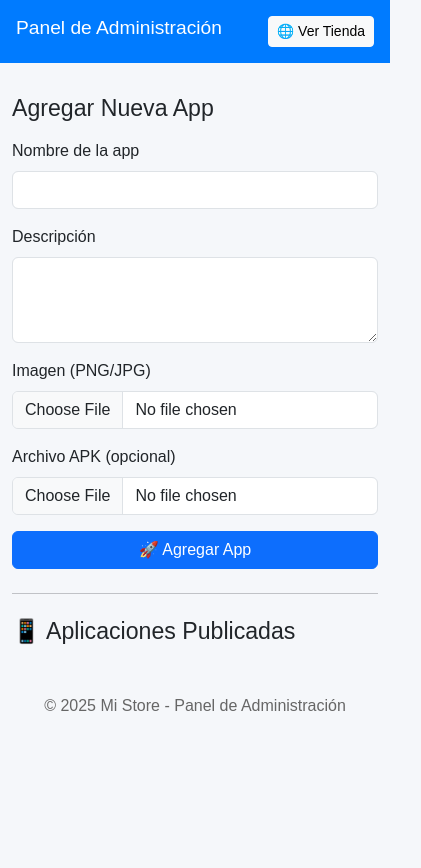
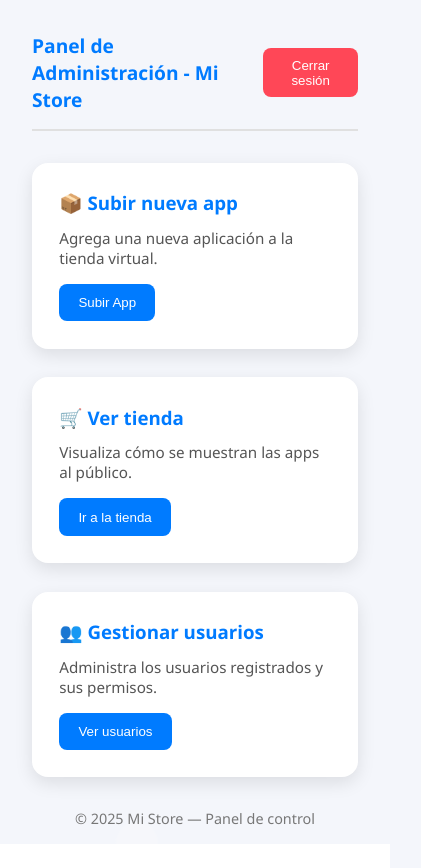
Before and after one commit to asitioweb764-design/mi-store, a website: page mi-store/public/admin.html in a window 390 px wide. Shown: the whole page, 421 px wide, since content can reach past the window. Before the commit the page ends 844 px from the top, so only its background shows below. Drawn offline with nearby package versions, Linux system fonts and the light colour scheme; no server answers.

Commit message:
Update admin.html

```diff
--- a/mi-store/public/admin.html
+++ b/mi-store/public/admin.html
@@ -3,210 +3,312 @@
 <head>
   <meta charset="UTF-8" />
   <meta name="viewport" content="width=device-width, initial-scale=1.0" />
-  <title>Panel Admin | Mi Store</title>
-  <link
-    href="https://cdn.jsdelivr.net/npm/bootstrap@5.3.0/dist/css/bootstrap.min.css"
-    rel="stylesheet"
-  />
+  <title>Panel de Administración - Mi Store</title>
+
   <style>
+    /* =============== RESETEO =============== */
+    * {
+      box-sizing: border-box;
+      margin: 0;
+      padding: 0;
+    }
+
     body {
-      background-color: #f5f7fa;
-      font-family: "Poppins", sans-serif;
+      font-family: "Poppins", "Segoe UI", sans-serif;
+      background: #f4f6fb;
+      color: #333;
+      overflow-x: hidden;
+      min-height: 100vh;
+      transition: background 0.6s ease;
     }
+
+    /* =============== PANTALLA DE CARGA =============== */
+    .splash-screen {
+      position: fixed;
+      top: 0;
+      left: 0;
+      width: 100%;
+      height: 100%;
+      background: linear-gradient(135deg, #007bff, #00c6ff);
+      display: flex;
+      flex-direction: column;
+      align-items: center;
+      justify-content: center;
+      z-index: 1000;
+      animation: fadeOut 1s ease forwards;
+      animation-delay: 2.8s;
+    }
+
+    @keyframes fadeOut {
+      to {
+        opacity: 0;
+        visibility: hidden;
+      }
+    }
+
+    .splash-logo {
+      width: 110px;
+      height: 110px;
+      border-radius: 50%;
+      background: white;
+      display: flex;
+      align-items: center;
+      justify-content: center;
+      font-size: 2.5rem;
+      color: #007bff;
+      font-weight: bold;
+      box-shadow: 0 0 30px rgba(255, 255, 255, 0.5);
+      animation: logoPop 1.3s ease forwards;
+    }
+
+    @keyframes logoPop {
+      0% { transform: scale(0.5); opacity: 0; }
+      60% { transform: scale(1.2); opacity: 1; }
+      100% { transform: scale(1); }
+    }
+
+    .splash-text {
+      color: white;
+      margin-top: 1.5rem;
+      font-size: 1.2rem;
+      font-weight: 500;
+      letter-spacing: 0.5px;
+      animation: fadeInText 2s ease-in;
+    }
+
+    @keyframes fadeInText {
+      from { opacity: 0; }
+      to { opacity: 1; }
+    }
+
+    /* =============== ANIMACIÓN DE BURBUJAS FONDO =============== */
+    .bubble {
+      position: absolute;
+      bottom: -150px;
+      background: rgba(255, 255, 255, 0.2);
+      border-radius: 50%;
+      animation: rise 10s infinite ease-in;
+      z-index: -1;
+    }
+
+    @keyframes rise {
+      0% { transform: translateY(0) scale(1); opacity: 1; }
+      100% { transform: translateY(-120vh) scale(1.5); opacity: 0; }
+    }
+
+    /* =============== PANEL ADMIN =============== */
+    .admin-panel {
+      opacity: 0;
+      transform: translateY(20px);
+      animation: showPanel 1s ease forwards;
+      animation-delay: 3.1s;
+      padding: 2rem;
+    }
+
+    @keyframes showPanel {
+      to {
+        opacity: 1;
+        transform: translateY(0);
+      }
+    }
+
     header {
-      background: #007bff;
-      color: white;
-      padding: 1rem;
       display: flex;
       justify-content: space-between;
       align-items: center;
+      padding-bottom: 1rem;
+      border-bottom: 2px solid #e0e0e0;
     }
+
     header h1 {
-      font-size: 1.5rem;
+      color: #007bff;
+      font-weight: 600;
+      font-size: 1.6rem;
     }
-    .container {
+
+    .logout-btn {
+      background: #ff4757;
+      border: none;
+      color: white;
+      padding: 0.6rem 1.2rem;
+      border-radius: 0.5rem;
+      cursor: pointer;
+      transition: all 0.3s ease;
+      font-weight: 500;
+    }
+
+    .logout-btn:hover {
+      background: #e84118;
+      transform: scale(1.05);
+    }
+
+    main {
       margin-top: 2rem;
-      max-width: 900px;
+      display: grid;
+      grid-template-columns: repeat(auto-fit, minmax(280px, 1fr));
+      gap: 1.8rem;
+      transition: all 0.5s ease;
     }
-    .app-card {
-      border: 1px solid #ddd;
-      border-radius: 10px;
-      padding: 1rem;
+
+    .card {
+      background: white;
+      padding: 1.7rem;
+      border-radius: 1rem;
+      box-shadow: 0 6px 18px rgba(0, 0, 0, 0.1);
+      transition: transform 0.25s ease, box-shadow 0.25s ease;
+      cursor: pointer;
+    }
+
+    .card:hover {
+      transform: translateY(-6px);
+      box-shadow: 0 10px 25px rgba(0, 0, 0, 0.15);
+    }
+
+    .card h3 {
+      color: #007bff;
+      margin-bottom: 0.8rem;
+      font-weight: 600;
+    }
+
+    .card p {
+      font-size: 0.95rem;
       margin-bottom: 1rem;
-      background: white;
-      box-shadow: 0 2px 5px rgba(0, 0, 0, 0.05);
+      color: #555;
     }
-    .app-card img {
-      width: 100%;
-      border-radius: 8px;
+
+    .action {
+      background: #007bff;
+      color: white;
+      border: none;
+      padding: 0.7rem 1.2rem;
+      border-radius: 0.5rem;
+      cursor: pointer;
+      font-weight: 500;
+      transition: background 0.3s ease, transform 0.2s ease;
     }
+
+    .action:hover {
+      background: #0056b3;
+      transform: scale(1.05);
+    }
+
     footer {
       text-align: center;
-      padding: 1rem;
       margin-top: 2rem;
-      color: #666;
+      color: #777;
+      font-size: 0.9rem;
     }
+
+    /* =============== TRANSICIÓN ENTRE PÁGINAS =============== */
+    .page-transition {
+      position: fixed;
+      top: 0;
+      left: 0;
+      width: 100%;
+      height: 100%;
+      background: white;
+      z-index: 2000;
+      transform: translateY(100%);
+      transition: transform 0.6s ease-in-out;
+    }
+
+    .page-transition.active {
+      transform: translateY(0);
+    }
+
+    .transition-text {
+      position: absolute;
+      top: 50%;
+      left: 50%;
+      transform: translate(-50%, -50%);
+      font-size: 1.4rem;
+      color: #007bff;
+      font-weight: 600;
+      animation: pulse 1s infinite;
+    }
+
+    @keyframes pulse {
+      0%, 100% { opacity: 1; }
+      50% { opacity: 0.6; }
+    }
+
     @media (max-width: 600px) {
       header h1 {
         font-size: 1.2rem;
+      }
+      main {
+        grid-template-columns: 1fr;
       }
     }
   </style>
 </head>
 <body>
-  <header>
-    <h1>Panel de Administración</h1>
-    <a href="/" class="btn btn-light btn-sm">🌐 Ver Tienda</a>
-  </header>
+  <!-- 🌈 Fondo animado -->
+  <div class="bubble" style="left: 10%; width: 60px; height: 60px; animation-delay: 0s;"></div>
+  <div class="bubble" style="left: 30%; width: 40px; height: 40px; animation-delay: 2s;"></div>
+  <div class="bubble" style="left: 50%; width: 80px; height: 80px; animation-delay: 4s;"></div>
+  <div class="bubble" style="left: 70%; width: 50px; height: 50px; animation-delay: 6s;"></div>
+  <div class="bubble" style="left: 90%; width: 70px; height: 70px; animation-delay: 8s;"></div>
 
-  <div class="container">
-    <h3 class="mb-3">Agregar Nueva App</h3>
+  <!-- 🌀 Splash screen -->
+  <div class="splash-screen">
+    <div class="splash-logo">🛍️</div>
+    <div class="splash-text">Cargando panel de administración...</div>
+  </div>
 
-    <form id="appForm" enctype="multipart/form-data">
-      <div class="mb-3">
-        <label for="name" class="form-label">Nombre de la app</label>
-        <input
-          type="text"
-          class="form-control"
-          id="name"
-          name="name"
-          required
-        />
+  <!-- ⚡ Transición entre páginas -->
+  <div class="page-transition" id="pageTransition">
+    <div class="transition-text">Cargando...</div>
+  </div>
+
+  <!-- 🧩 Panel admin -->
+  <div class="admin-panel">
+    <header>
+      <h1>Panel de Administración - Mi Store</h1>
+      <button class="logout-btn" onclick="logout()">Cerrar sesión</button>
+    </header>
+
+    <main>
+      <div class="card" onclick="goTo('upload.html')">
+        <h3>📦 Subir nueva app</h3>
+        <p>Agrega una nueva aplicación a la tienda virtual.</p>
+        <button class="action">Subir App</button>
       </div>
 
-      <div class="mb-3">
-        <label for="description" class="form-label">Descripción</label>
-        <textarea
-          class="form-control"
-          id="description"
-          name="description"
-          rows="3"
-        ></textarea>
+      <div class="card" onclick="goTo('/')">
+        <h3>🛒 Ver tienda</h3>
+        <p>Visualiza cómo se muestran las apps al público.</p>
+        <button class="action">Ir a la tienda</button>
       </div>
 
-      <div class="mb-3">
-        <label for="imageFile" class="form-label">Imagen (PNG/JPG)</label>
-        <input
-          type="file"
-          class="form-control"
-          id="imageFile"
-          name="image"
-          accept="image/*"
-          required
-        />
+      <div class="card" onclick="alert('🛠️ Esta función estará disponible pronto.')">
+        <h3>👥 Gestionar usuarios</h3>
+        <p>Administra los usuarios registrados y sus permisos.</p>
+        <button class="action">Ver usuarios</button>
       </div>
+    </main>
 
-      <div class="mb-3">
-        <label for="apkFile" class="form-label">Archivo APK (opcional)</label>
-        <input
-          type="file"
-          class="form-control"
-          id="apkFile"
-          name="file"
-          accept=".apk,.zip"
-        />
-      </div>
-
-      <button type="submit" class="btn btn-primary w-100">
-        🚀 Agregar App
-      </button>
-    </form>
-
-    <hr class="my-4" />
-
-    <h3 class="mb-3">📱 Aplicaciones Publicadas</h3>
-    <div id="appsList"></div>
+    <footer>
+      © 2025 Mi Store — Panel de control
+    </footer>
   </div>
 
-  <footer>
-    <p>© 2025 Mi Store - Panel de Administración</p>
-  </footer>
+  <script>
+    // 🔹 Transición entre páginas (efecto moderno)
+    const transition = document.getElementById("pageTransition");
 
-  <script>
-    // Cargar apps al iniciar
-    document.addEventListener("DOMContentLoaded", loadApps);
+    function goTo(url) {
+      transition.classList.add("active");
+      setTimeout(() => (window.location.href = url), 700);
+    }
 
-    // Enviar formulario
-    document.getElementById("appForm").addEventListener("submit", async (e) => {
-      e.preventDefault();
-
-      const name = document.getElementById("name").value;
-      const description = document.getElementById("description").value;
-      const imageFile = document.getElementById("imageFile").files[0];
-      const apkFile = document.getElementById("apkFile").files[0];
-
-      if (!imageFile) {
-        alert("Por favor, selecciona una imagen.");
-        return;
-      }
-
-      const formData = new FormData();
-      formData.append("name", name);
-      formData.append("description", description);
-      formData.append("image", imageFile);
-      if (apkFile) formData.append("file", apkFile);
-
-      try {
-        const res = await fetch("/upload-app", {
-          method: "POST",
-          body: formData,
-        });
-
-        const data = await res.json();
-
-        if (res.ok) {
-          alert(data.message || "✅ App agregada correctamente");
-          e.target.reset();
-          loadApps();
-        } else {
-          alert("❌ Error al subir la app");
-          console.error(data);
-        }
-      } catch (error) {
-        console.error("Error al subir la app:", error);
-        alert("❌ Error al conectar con el servidor");
-      }
-    });
-
-    // Cargar apps
-    async function loadApps() {
-      try {
-        const res = await fetch("/api/apps");
-        const apps = await res.json();
-
-        const container = document.getElementById("appsList");
-        container.innerHTML = "";
-
-        if (apps.length === 0) {
-          container.innerHTML =
-            "<p class='text-muted'>Aún no hay aplicaciones publicadas.</p>";
-          return;
-        }
-
-        apps.forEach((app) => {
-          const card = document.createElement("div");
-          card.className = "app-card row align-items-center";
-
-          card.innerHTML = `
-            <div class="col-md-3">
-              <img src="${app.image_url}" alt="${app.name}" />
-            </div>
-            <div class="col-md-6">
-              <h5>${app.name}</h5>
-              <p>${app.description || ""}</p>
-            </div>
-            <div class="col-md-3 text-end">
-              ${
-                app.file_url
-                  ? `<a href="${app.file_url}" class="btn btn-success btn-sm" target="_blank">⬇️ Descargar</a>`
-                  : `<button class="btn btn-secondary btn-sm" disabled>Sin APK</button>`
-              }
-            </div>
-          `;
-          container.appendChild(card);
-        });
-      } catch (error) {
-        console.error("Error cargando apps:", error);
+    // 🔹 Cerrar sesión
+    function logout() {
+      if (confirm("¿Deseas cerrar sesión?")) {
+        transition.classList.add("active");
+        fetch("/logout", { method: "POST" })
+          .then(() => setTimeout(() => (window.location.href = "/login.html"), 700))
+          .catch(() => alert("Error al cerrar sesión."));
       }
     }
   </script>
```
